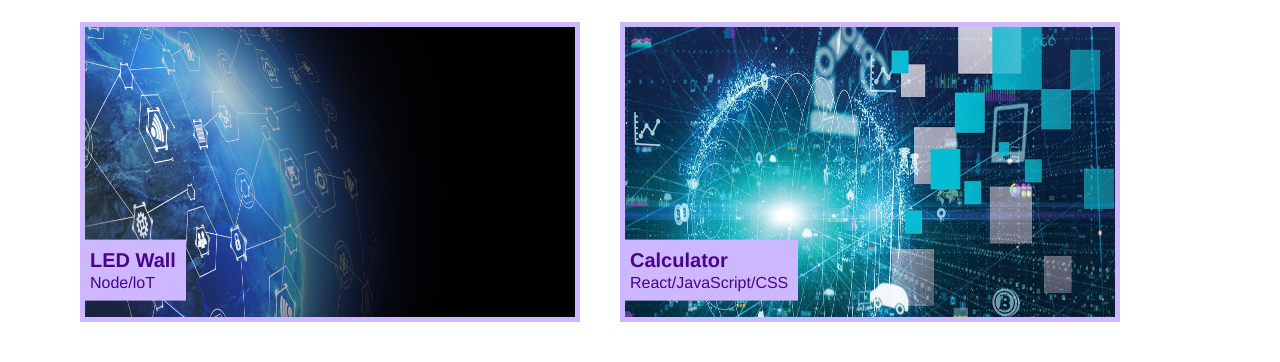
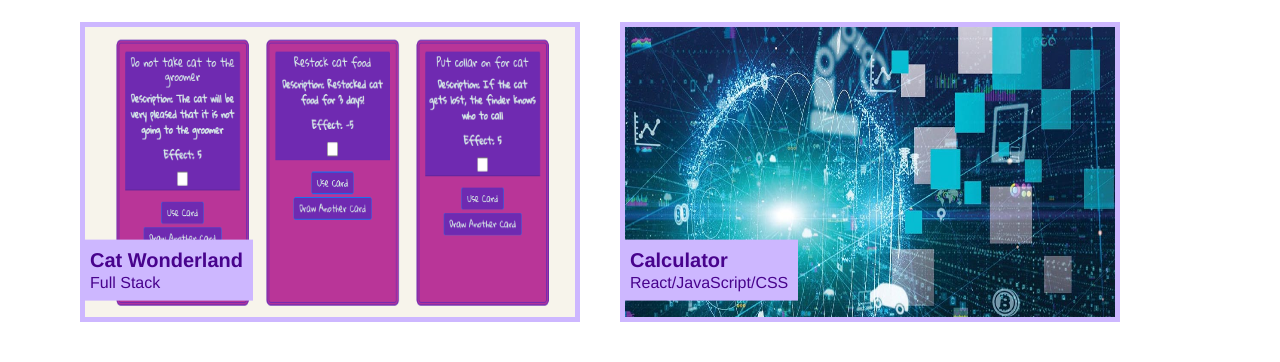
Before and after one commit to cgreer799/Advanced-CSS-Portfolio, a plain HTML site: page index.html in a window 1280 px wide. Shown: the part 1038-1400 px from the top of the page. Drawn offline with Linux system fonts and the light colour scheme; grey boxes are pictures that could not be loaded.

Commit message:
project 2 added

```diff
--- a/index.html
+++ b/index.html
@@ -51,10 +51,12 @@
             </figure>
 
             <figure id="card-work">
-                <img class="work-image" src="./assets/images/image2.jpg" alt="wall"></a>
+                <a href="https://cat-wonderland.herokuapp.com/" target="_blank">
+                <img class="work-image" src="./assets/images/CatGameCards.png" alt="cat wonderland"></a>
+                </a>
                 <div class="figure-title">
-                    <h2>LED Wall</h2>
-                    <p>Node/loT</p>
+                    <h2>Cat Wonderland</h2>
+                    <p>Full Stack</p>
                 </div>
             </figure>
 
```
Also changed, not shown: assets/images/CatGameCards.png (added).
